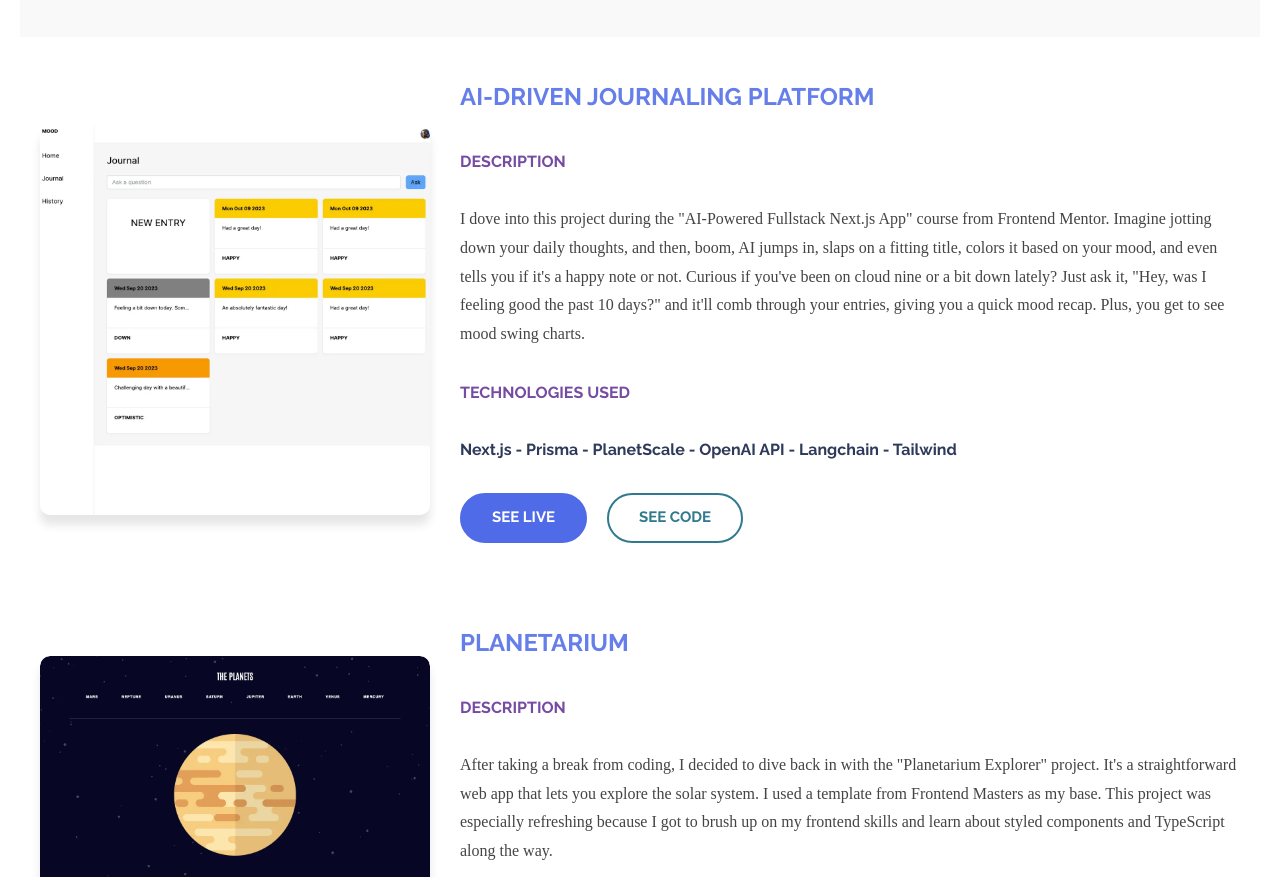
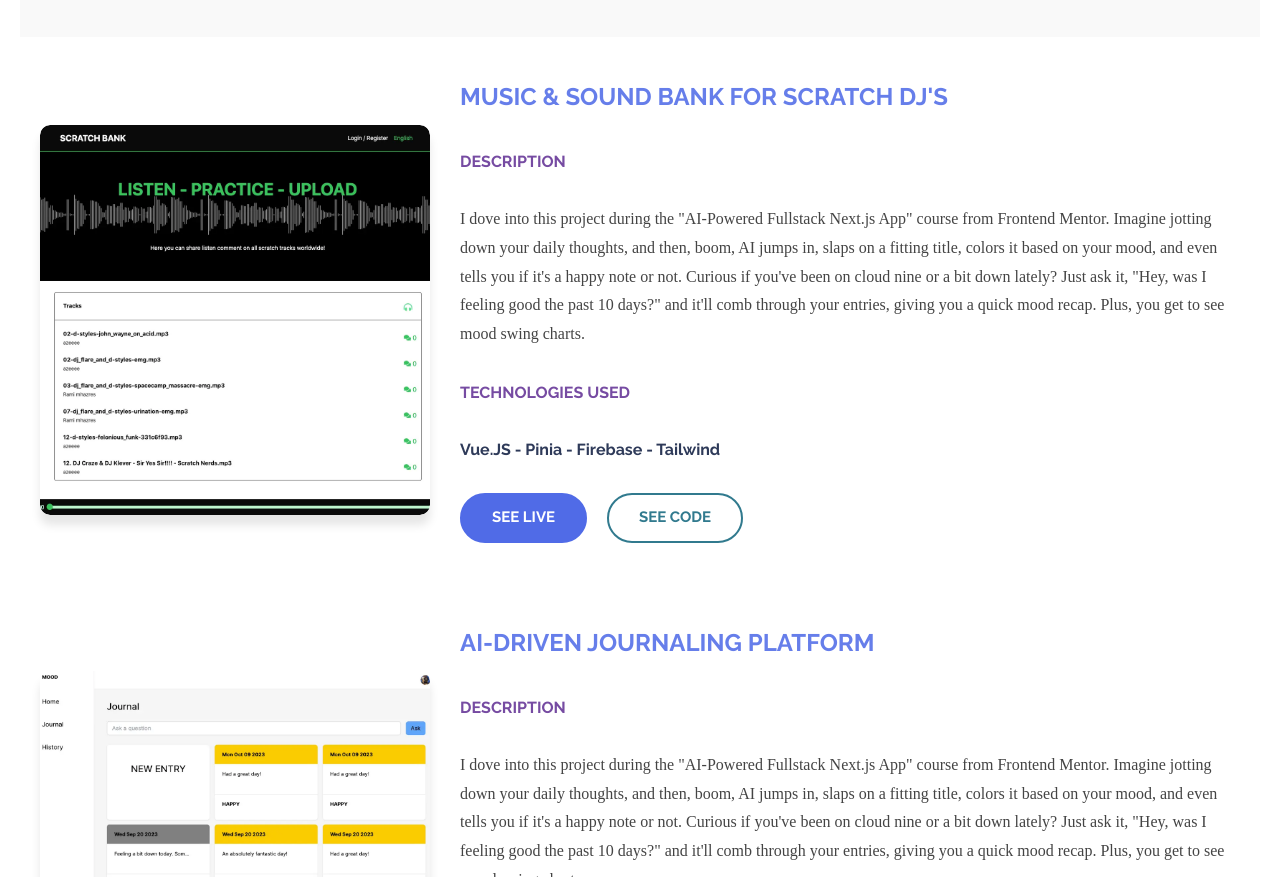
Before and after one commit to SupaFlava/my_portfolio, a website: page index.html in a window 1280 px wide. Shown: the part 1503-2380 px from the top of the page. Drawn offline with Linux system fonts and the light colour scheme.

Commit message:
added project

```diff
--- a/index.html
+++ b/index.html
@@ -156,6 +156,71 @@
     </section>
 
     <section class="projects" id="projects">
+      <!--Scratch Bank-->
+      <div class="project">
+        <div class="project__img-box">
+          <picture>
+            <source
+              media="(min-width:800px)"
+              srcset="./img/scratch-bank-last.webp"
+              type="image/webp"
+            />
+            <source
+              media="(min-width:480px)"
+              srcset="./img/scratch-bank-mid.webp"
+              type="image/webp"
+            />
+            <img
+              src="./img/scratch-bank-small.webp"
+              alt="Project 1 Image"
+              class="project__img"
+              width="360"
+              height="400"
+              sizes="(min-width: 800px) 800px, (min-width: 480px) 480px, 100vw"
+              loading="lazy"
+            />
+          </picture>
+        </div>
+
+        <div class="project__details">
+          <h2 class="heading-secondary">Music & Sound bank for scratch dj's</h2>
+          <h3 class="project__details_title details_title">Description</h3>
+
+          <p class="project__details__description">
+            I dove into this project during the "AI-Powered Fullstack Next.js
+            App" course from Frontend Mentor. Imagine jotting down your daily
+            thoughts, and then, boom, AI jumps in, slaps on a fitting title,
+            colors it based on your mood, and even tells you if it's a happy
+            note or not. Curious if you've been on cloud nine or a bit down
+            lately? Just ask it, "Hey, was I feeling good the past 10 days?" and
+            it'll comb through your entries, giving you a quick mood recap.
+            Plus, you get to see mood swing charts.
+          </p>
+
+          <h3 class="project__details_title details_title">
+            technologies used
+          </h3>
+          <p class="project__details__description__technologies">
+            Vue.JS - Pinia - Firebase - Tailwind
+          </p>
+
+          <div class="project__links">
+            <a
+              target="_blank"
+              href="https://nextjs-ai-feels.vercel.app"
+              class="btn btn--blue"
+              >see Live</a
+            >
+            <a
+              target="_blank"
+              href="https://github.com/SupaFlava/nextjs-ai"
+              class="btn btn--white"
+            >
+              see Code</a
+            >
+          </div>
+        </div>
+      </div>
       <!-- Mood  -->
       <div class="project">
         <div class="project__img-box">
```
Also changed, not shown: img/scratch-bank-last.webp (added), img/scratch-bank-mid.webp (added), img/scratch-bank-small.webp (added).
